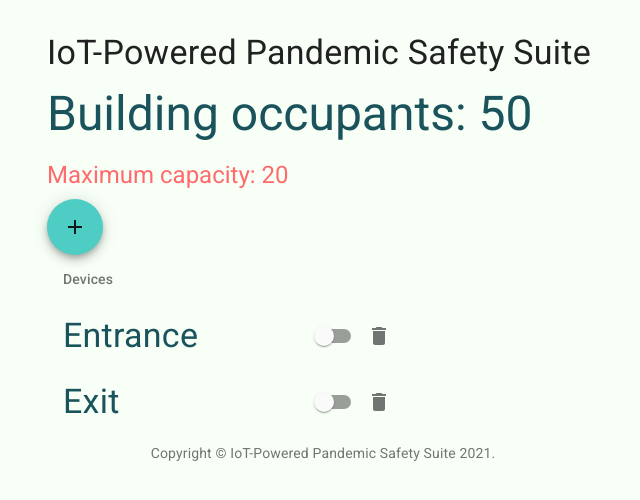
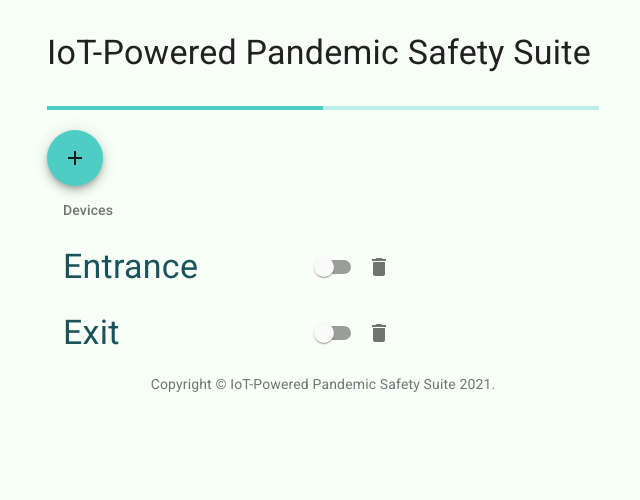
Before and after one commit to SWENG-Group-9/Frontend, a React (Create React App) app: page / in a window 1280 px wide. Shown: the top 500 px of the page, without its empty margins (317-957 px from the left). Built offline with nearby package versions, Linux system fonts and the light colour scheme.

Commit message:
Removed text and started building Capacity bar component

```diff
--- a/src/App.js
+++ b/src/App.js
@@ -1,37 +1,25 @@
-import React from 'react';
-import Container from '@material-ui/core/Container';
-import Typography from '@material-ui/core/Typography';
-import Box from '@material-ui/core/Box';
-import Link from '@material-ui/core/Link';
-import DevicesTable from './DevicesTable';
-import { withStyles} from '@material-ui/core/styles';
+import React from "react";
+import Container from "@material-ui/core/Container";
+import Typography from "@material-ui/core/Typography";
+import Box from "@material-ui/core/Box";
+import Link from "@material-ui/core/Link";
+import DevicesTable from "./DevicesTable";
+import { withStyles } from "@material-ui/core/styles";
+import CapacityBar from "./CapacityBar";
+import LinearProgress from "@material-ui/core/LinearProgress";
 
 function Copyright() {
   return (
     <Typography variant="body2" color="textSecondary" align="center">
-      {'Copyright © '}
+      {"Copyright © "}
       <Link color="inherit" href="http://localhost:3000/">
         IoT-Powered Pandemic Safety Suite
-      </Link>{' '}
+      </Link>{" "}
       {new Date().getFullYear()}
-      {'.'}
+      {"."}
     </Typography>
   );
 }
-
-const TitleTypography = withStyles({
-  root: {
-    color: "#1a535c"
-  }
-})(Typography);
-
-const RedTypography = withStyles({
-  root: {
-    color: "#ff6b6b"
-  }
-})(Typography);
-
-
 
 export default function App() {
   return (
@@ -40,12 +28,9 @@ export default function App() {
         <Typography variant="h4" component="h1" gutterBottom>
           IoT-Powered Pandemic Safety Suite
         </Typography>
-        <TitleTypography variant="h3" component="h1" gutterBottom>
-          Building occupants: 50
-        </TitleTypography>
-        <RedTypography variant="h5" component="h1" gutterBottom>
-          Maximum capacity: 20
-        </RedTypography>
+        <br />
+        <CapacityBar />
+        <br />
         <DevicesTable />
         <Copyright />
       </Box>
--- /dev/null
+++ b/src/CapacityBar.js
@@ -0,0 +1,12 @@
+import React from "react";
+import { makeStyles, withStyles } from "@material-ui/core/styles";
+import LinearProgress from "@material-ui/core/LinearProgress";
+
+//Using style in component
+class CapacityBar extends React.Component {
+  render() {
+    return <LinearProgress variant="determinate" value={50} />;
+  }
+}
+
+export default CapacityBar;
```
